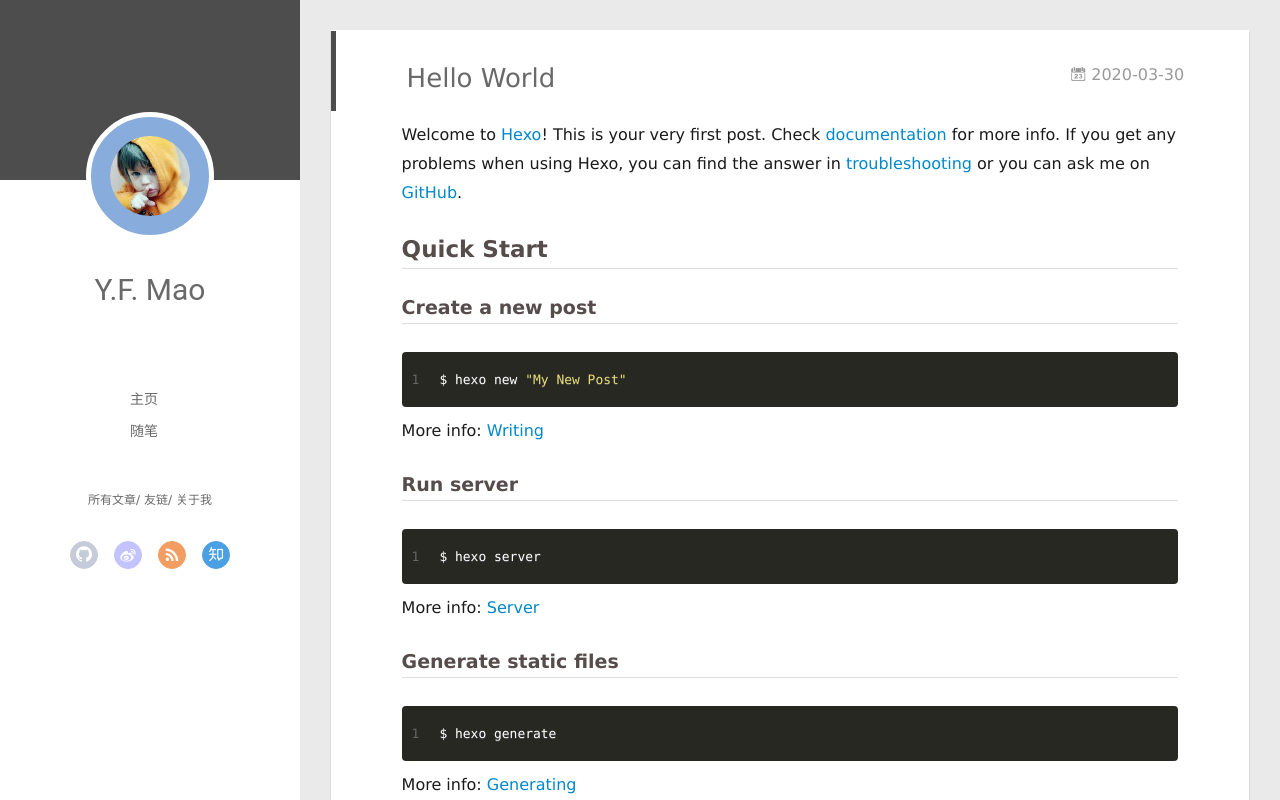
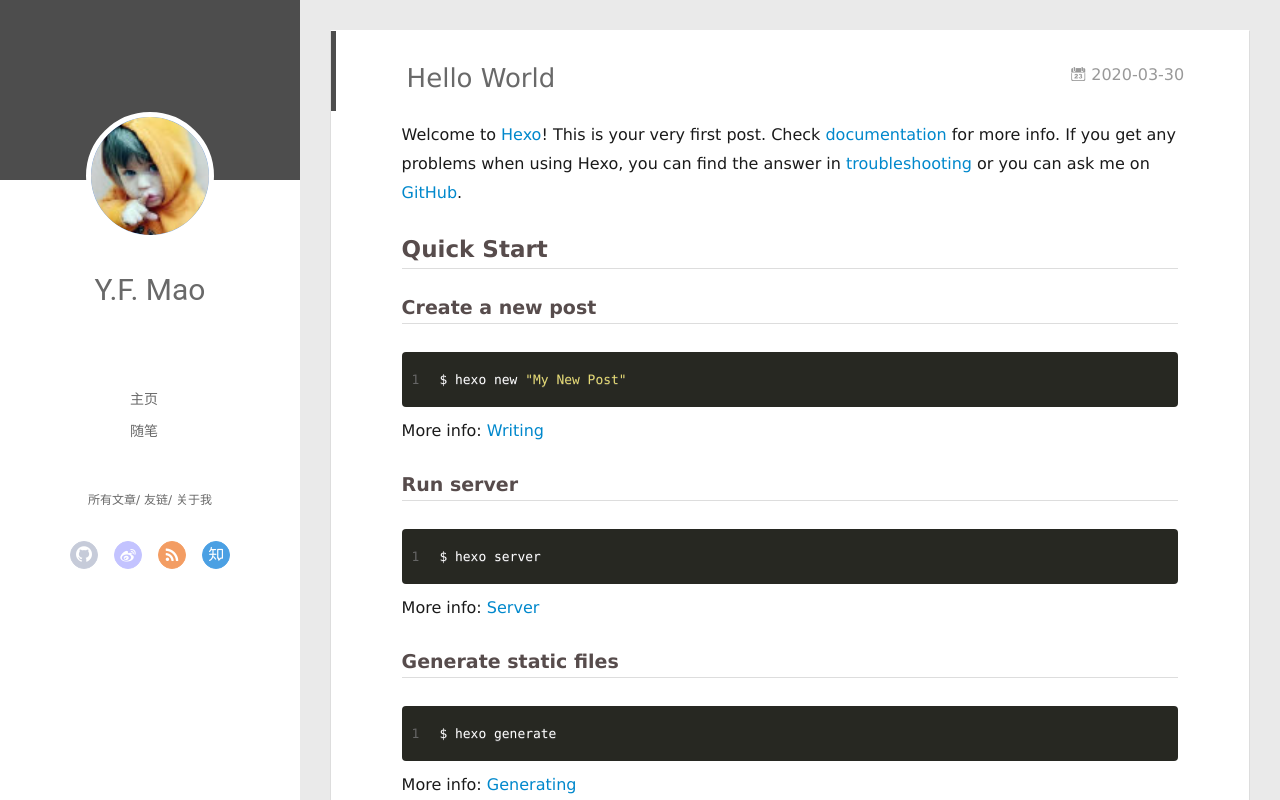
Before and after one commit to MambaMao/MambaMao.github.io, a plain HTML site: page 2020/03/30/hello-world/index.html in a window 1280 px wide. Drawn offline with nearby package versions, Linux system fonts and the light colour scheme; some packages are replaced by stand-ins of ours; no server answers.

Commit message:
Site updated: 2020-03-30 22:09:15

```diff
--- a/2020/03/30/hello-world/index.html
+++ b/2020/03/30/hello-world/index.html
@@ -46,7 +46,7 @@
 <div class="intrude-less">
 	<header id="header" class="inner">
 		<a href="/" class="profilepic">
-			<img src="/img/mao.png" class="js-avatar">
+			<img src="/img/mao.png" class="js-avatar show">
 		</a>
 		<hgroup>
 		  <h1 class="header-author"><a href="/">Y.F. Mao</a></h1>
```
Also changed, not shown: 2020/03/30/hello/index.html (+1 -1 lines), archives/2020/03/index.html (+1 -1 lines), archives/2020/index.html (+1 -1 lines), archives/index.html (+1 -1 lines), categories/hexo/index.html (+1 -1 lines), categories/index.html (+1 -1 lines), index.html (+1 -1 lines), tags/This-is-my-life/index.html (+1 -1 lines), tags/index.html (+1 -1 lines).
